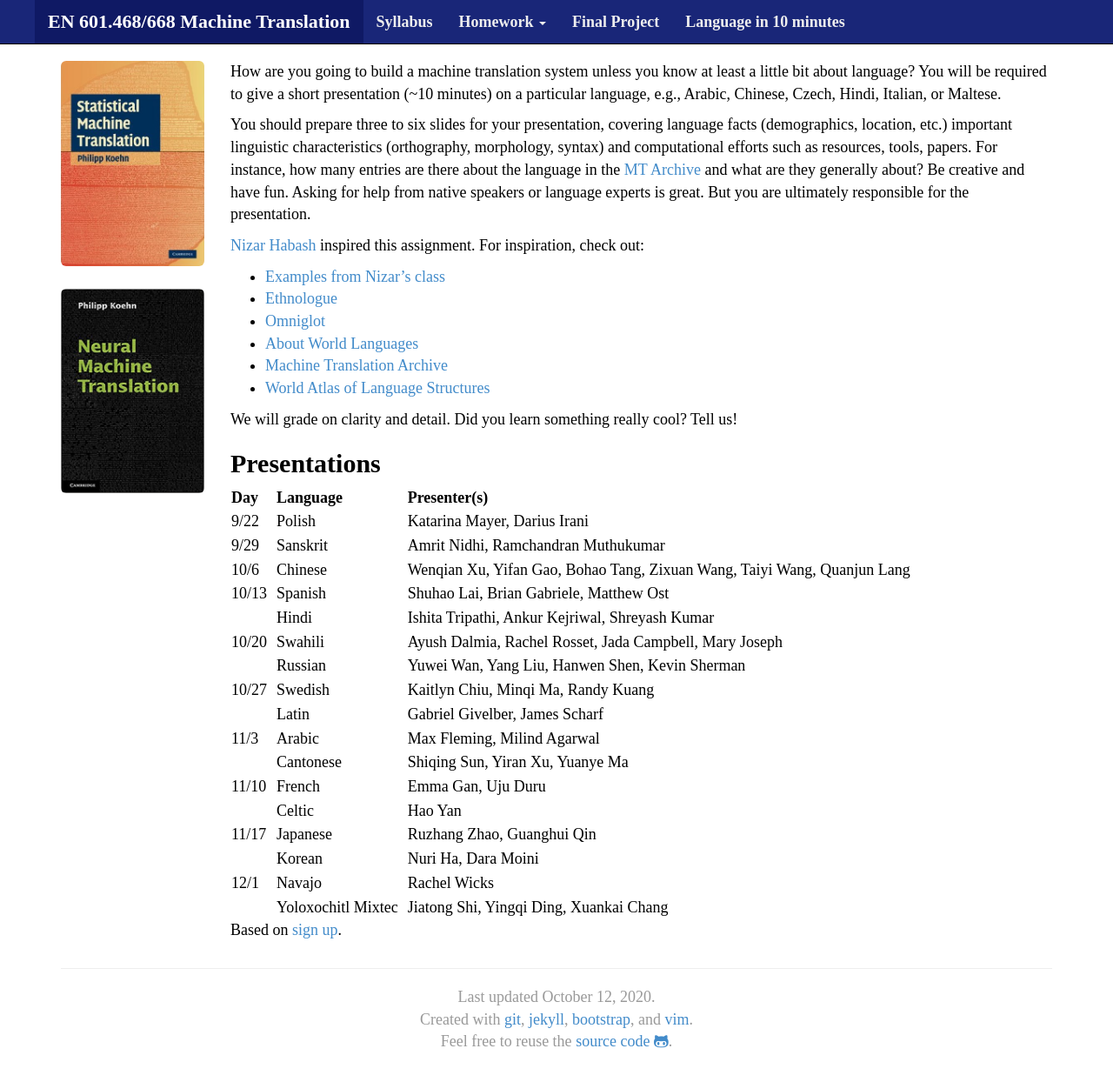
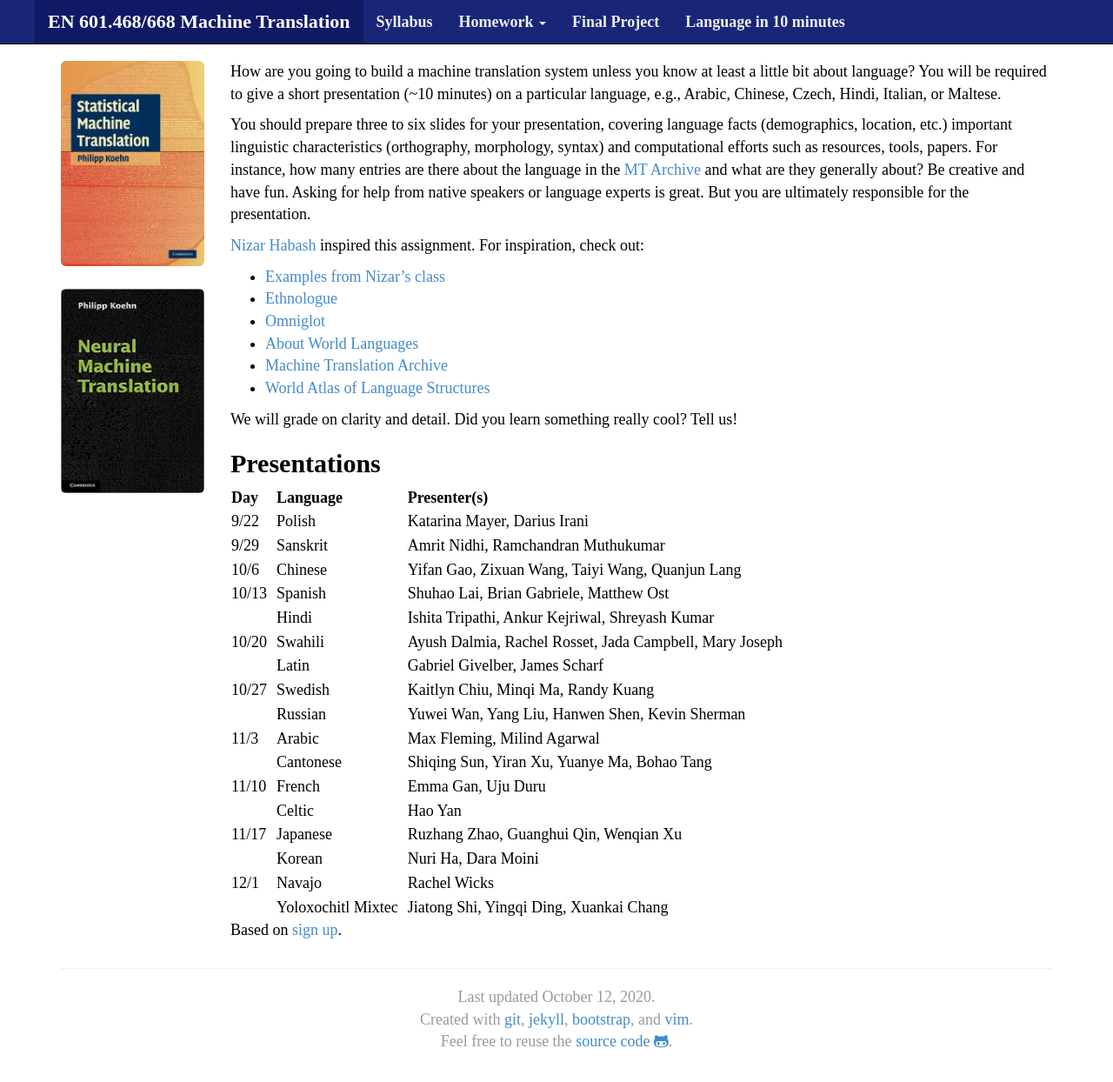
Before and after one commit to mt-class/jhu, a Jekyll site: the page built from lin10.md, in a window 1280 px wide and 1262 px high. Shown: the top 1244 px of the window at 87% size. Built offline with Jekyll 4.4.1, drawn with Linux system fonts in a browser that asks for light colours; nearby versions of some CDN libraries; some web fonts are replaced.

Commit message:
Update lin10.md

```diff
--- a/lin10.md
+++ b/lin10.md
@@ -41,18 +41,18 @@ Presentations
 | **Day**&nbsp;&nbsp; | **Language**&nbsp;&nbsp; | **Presenter(s)** |
 | 9/22  | Polish | Katarina Mayer, Darius Irani |
 | 9/29  | Sanskrit | Amrit Nidhi, Ramchandran Muthukumar |
-| 10/6  | Chinese | Wenqian Xu, Yifan Gao, Bohao Tang, Zixuan Wang, Taiyi Wang, Quanjun Lang |
+| 10/6  | Chinese | Yifan Gao, Zixuan Wang, Taiyi Wang, Quanjun Lang |
 | 10/13 | Spanish | Shuhao Lai, Brian Gabriele, Matthew Ost |
 |       | Hindi | Ishita Tripathi, Ankur Kejriwal, Shreyash Kumar |
 | 10/20 | Swahili | Ayush Dalmia, Rachel Rosset, Jada Campbell, Mary Joseph |
+|       | Latin | Gabriel Givelber, James Scharf |
+| 10/27&nbsp;&nbsp; | Swedish | Kaitlyn Chiu, Minqi Ma, Randy Kuang |
 |       | Russian | Yuwei Wan, Yang Liu, Hanwen Shen, Kevin Sherman |
-| 10/27&nbsp;&nbsp; | Swedish | Kaitlyn Chiu, Minqi Ma, Randy Kuang |
-|       | Latin | Gabriel Givelber, James Scharf |
 | 11/3  | Arabic | Max Fleming, Milind Agarwal |
-|       | Cantonese | Shiqing Sun, Yiran Xu, Yuanye Ma |
+|       | Cantonese | Shiqing Sun, Yiran Xu, Yuanye Ma, Bohao Tang |
 | 11/10 | French | Emma Gan, Uju Duru |
 |       | Celtic | Hao Yan |
-| 11/17 | Japanese | Ruzhang Zhao, Guanghui Qin |
+| 11/17 | Japanese | Ruzhang Zhao, Guanghui Qin, Wenqian Xu |
 |       | Korean | Nuri Ha, Dara Moini |
 | 12/1  | Navajo | Rachel Wicks |
 |       | Yoloxochitl&nbsp;Mixtec&nbsp;&nbsp; | Jiatong Shi, Yingqi Ding, Xuankai Chang |
```
